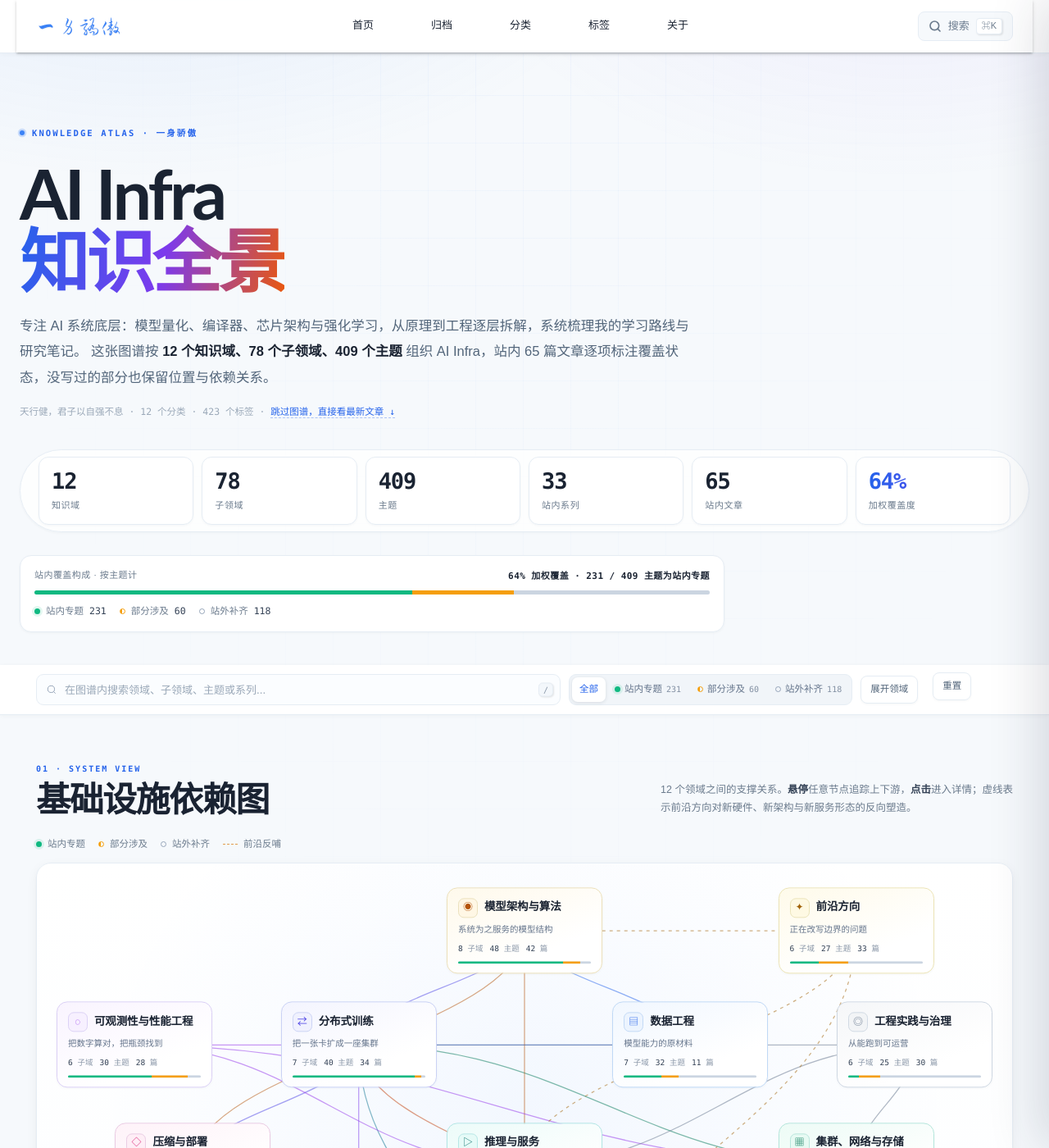
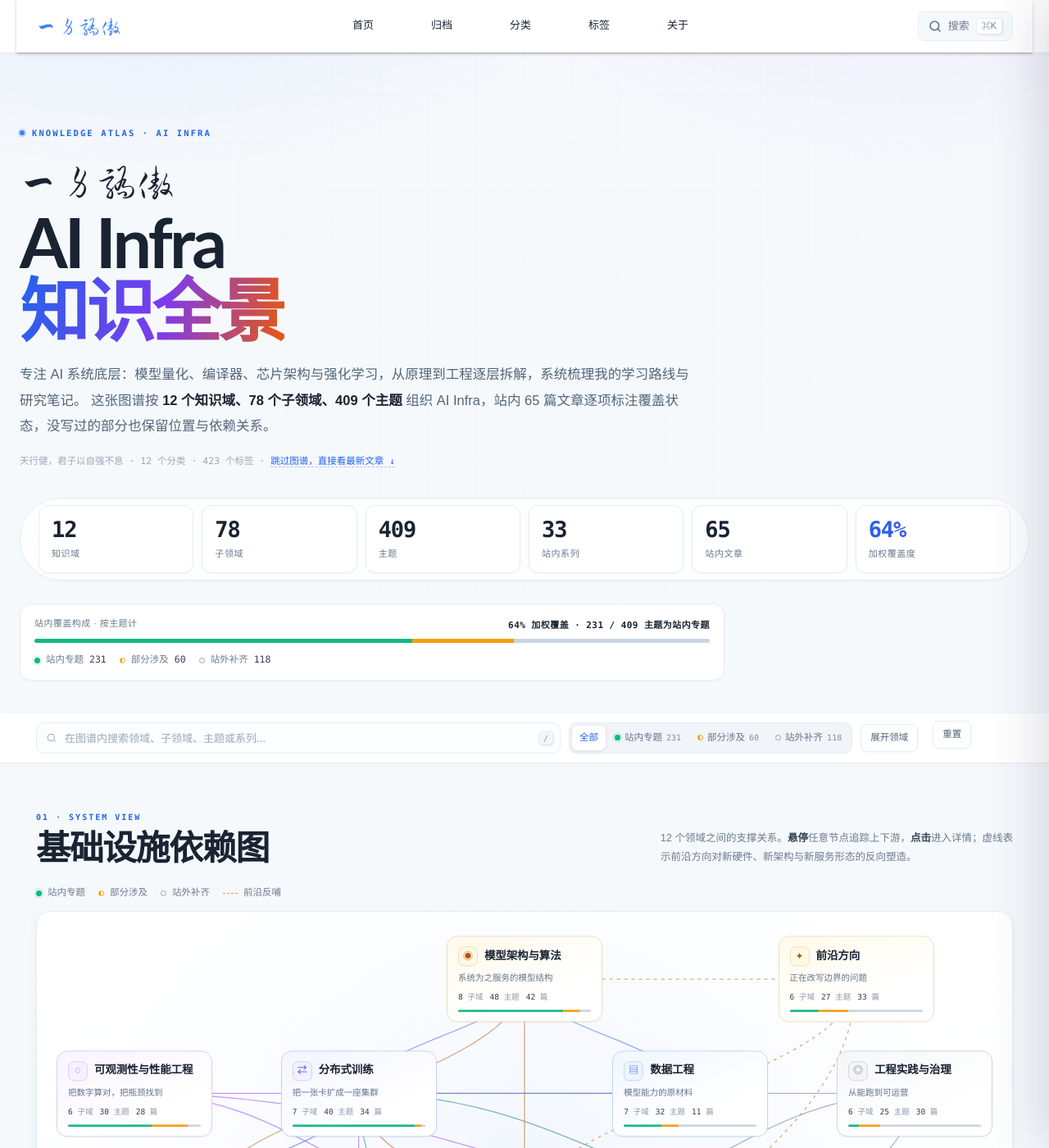
Before and after one commit to lrypcy/lrypcy.github.io, a Jekyll site: the page built from index.html, in a window 1280 px wide and 1400 px high. Shown: the whole window at 82% size. Built offline with Jekyll 4.4.1, drawn with Linux system fonts in a browser that asks for light colours; the list of posts is cut into pages by our own code.

Commit message:
首页标题补回「一身骄傲」草书体；文章目录恢复左侧短横线悬浮形态

```diff
--- a/_layouts/post.html
+++ b/_layouts/post.html
@@ -65,10 +65,9 @@ layout: default
     var hs = body.querySelectorAll('h2');
     if (hs.length < 3) return;
 
-    // 宽屏 = 左侧竖排章节横线（hover 展开完整面板）；中等屏 = sidebar 内目录卡片；
-    // 手机 = 正文顶部目录卡（此时 sidebar 已经落到文章下方）
+    // 宽屏 = 左侧竖排章节横线（hover 展开完整面板）；窄屏 = sidebar 内目录卡片
     var w = window.innerWidth;
-    if (w >= 1200) {
+    if (w >= 992) {
       buildFloatingToc(hs);
     } else {
       buildSidebarToc(hs, body, w < 769);
--- a/assets/css/atlas.css
+++ b/assets/css/atlas.css
@@ -53,6 +53,12 @@ body.home-atlas-page.no-scroll{overflow:hidden}
 .atlas .pulse{width:6px;height:6px;border-radius:50%;background:var(--primary);box-shadow:0 0 0 0 rgba(59,130,246,.35);animation:pulse 2.4s infinite}
 @keyframes pulse{0%{box-shadow:0 0 0 0 rgba(59,130,246,.32)}70%{box-shadow:0 0 0 9px rgba(59,130,246,0)}100%{box-shadow:0 0 0 0 rgba(59,130,246,0)}}
 .atlas .hero h1{font-size:clamp(46px,6.6vw,92px);line-height:.98;letter-spacing:-.045em;margin:22px 0 0;font-weight:750;color:var(--text)}
+.atlas .hero h1 .hero-brand{
+  display:block;margin:0 0 8px;
+  font-family:var(--font-brand,"PCY Brand","STXingkai","Kaiti SC","STKaiti","KaiTi",serif);
+  font-size:clamp(30px,3.4vw,48px);font-weight:400;line-height:1.18;letter-spacing:.08em;color:var(--text);
+}
+.atlas .hero h1 .hero-headline{display:block;font-size:inherit;line-height:inherit;letter-spacing:inherit;font-weight:inherit}
 .atlas .hero h1 .grad{background:linear-gradient(102deg,#2563eb 0%,#7c3aed 54%,#ea580c 100%);-webkit-background-clip:text;background-clip:text;color:transparent}
 .atlas .hero .lede{max-width:830px;color:#52657a;font-size:clamp(14px,1.3vw,16.5px);line-height:1.9;margin:22px 0 0}
 .atlas .hero .lede b{color:var(--text);font-weight:600}
--- a/assets/css/custom.css
+++ b/assets/css/custom.css
@@ -1256,7 +1256,7 @@ html.rail-off .rail-head-title { display: none; }
 }
 
 /* 窄屏隐藏悬浮目录（改用 sidebar / 文章内目录） */
-@media (max-width: 1199px) {
+@media (max-width: 991px) {
   .side-toc { display: none; }
 }
 
--- a/index.html
+++ b/index.html
@@ -45,8 +45,8 @@ home_atlas: true
 
   <header class="hero">
     <div class="hero-inner">
-      <div class="eyebrow"><span class="pulse"></span> Knowledge Atlas · {{ site.title }}</div>
-      <h1>AI Infra<br><span class="grad">知识全景</span></h1>
+      <div class="eyebrow"><span class="pulse"></span> Knowledge Atlas · AI Infra</div>
+      <h1 class="hero-title"><span class="hero-brand">{{ site.title }}</span><span class="hero-headline">AI Infra<br><span class="grad">知识全景</span></span></h1>
       <p class="lede">{{ site.about }} 这张图谱按 <b>{{ atlas_domains | size }} 个知识域、{{ atlas_subs }} 个子领域、{{ atlas_topics }} 个主题</b> 组织 AI Infra，站内 {{ site.posts | size }} 篇文章逐项标注覆盖状态，没写过的部分也保留位置与依赖关系。</p>
       <p class="hero-site">{{ site.subtitle }} · {{ site.categories | size }} 个分类 · {{ site.tags | size }} 个标签 · <a href="#latest-section">跳过图谱，直接看最新文章 ↓</a></p>
 
```
